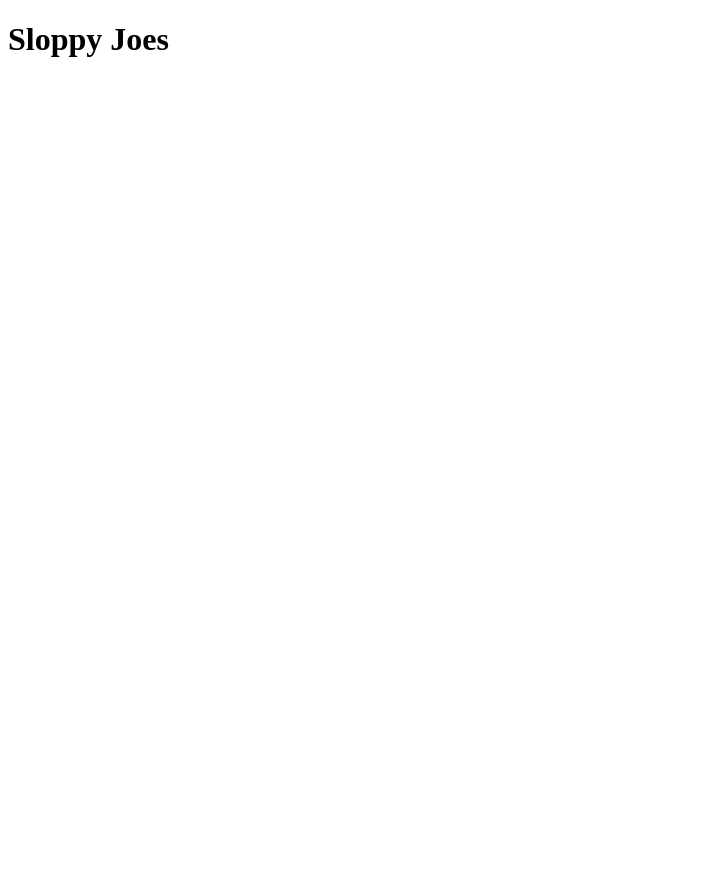
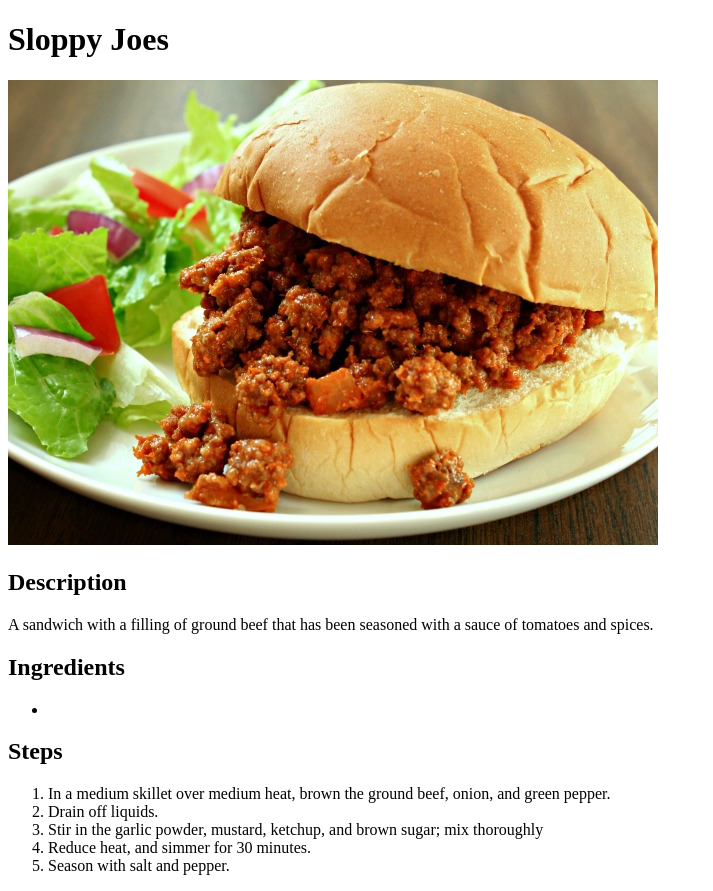
Before and after one commit to redmondking/odin-recipes, a plain HTML site: page recipes/sloppyjoe.html in a window 1280 px wide. Shown: the whole page, without its empty margins (0-713 px from the left). Before the commit the page ends 800 px from the top, so only its background shows below. Drawn offline with Linux system fonts and the light colour scheme.

Commit message:
Finish Sloppy Joe recipe and add two more recipes with links added to index

```diff
--- a/recipes/sloppyjoe.html
+++ b/recipes/sloppyjoe.html
@@ -6,5 +6,22 @@
 </head>
 <body>
     <h1>Sloppy Joes</h1>
+    <img src="../images/recipes/sloppyjoe.jpg" alt="Sloppy Joes">
+
+    <h2>Description</h2>
+    <p>A sandwich with a filling of ground beef that has been seasoned with a sauce of tomatoes and spices.</p>
+    <h2>Ingredients</h2>
+        <ul>
+            <li></li>
+        </ul>
+
+    <h2>Steps</h2>
+        <ol>
+            <li>In a medium skillet over medium heat, brown the ground beef, onion, and green pepper.</li>
+            <li>Drain off liquids.</li>
+            <li>Stir in the garlic powder, mustard, ketchup, and brown sugar; mix thoroughly</li>
+            <li>Reduce heat, and simmer for 30 minutes.</li>
+            <li>Season with salt and pepper.</li>
+        </ol>
 </body>
 </html>
```
Also changed, not shown: index.html (+5 -1 lines), images/recipes/sloppyjoe.jpg (added), recipes/breakfastpizza.html (added), recipes/chocolatecheesecake.html (added), 1 other file.
